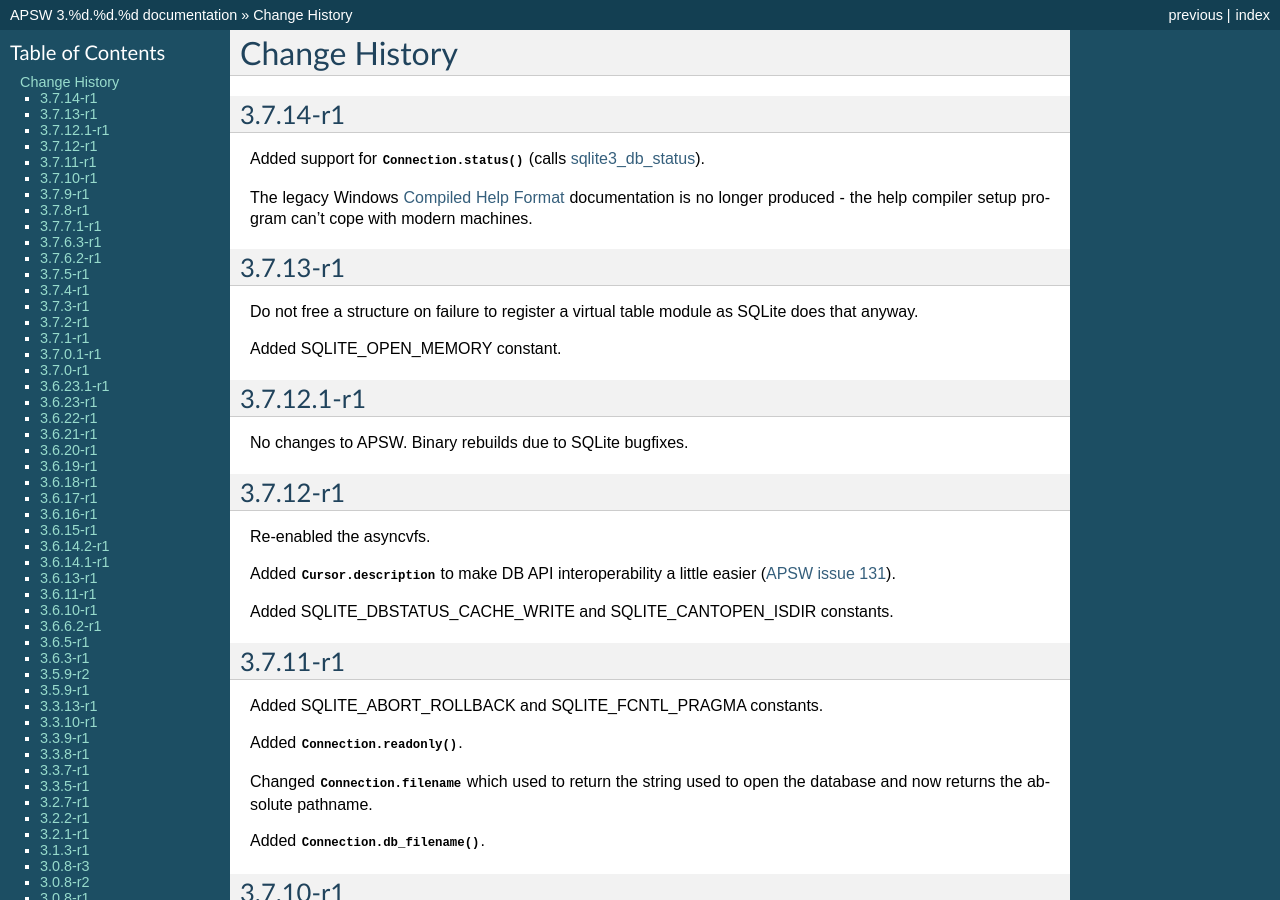
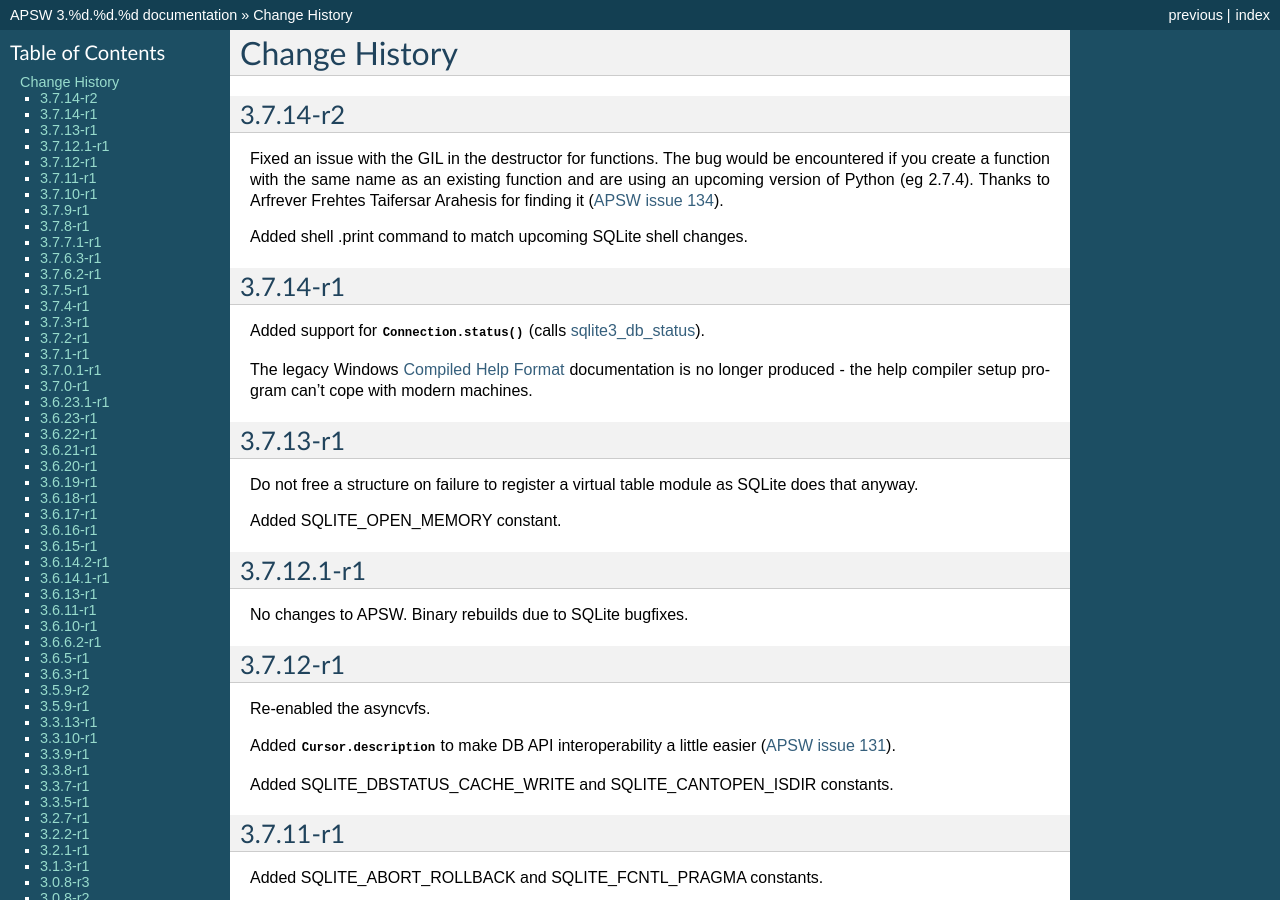
Before and after one commit to rogerbinns/apsw, a Sphinx documentation site: the page built from doc/changes.rst, in a window 1280 px wide and 900 px high. Built offline with Sphinx 7.4.7, drawn with Linux system fonts in a browser that asks for light colours; pages that are not in the unit, such as notebooks, are missing from menus; the version number is read from the project's files by our own code.

Commit message:
Document changes

```diff
--- a/doc/changes.rst
+++ b/doc/changes.rst
@@ -1,6 +1,17 @@
 Change History
 **************
 .. currentmodule:: apsw
+
+3.7.14-r2
+=========
+
+Fixed an issue with the GIL in the destructor for functions.  The bug
+would be encountered if you create a function with the same name as an
+existing function and are using an upcoming version of Python (eg
+2.7.4).  Thanks to Arfrever Frehtes Taifersar Arahesis for finding it
+(:issue:`134`).
+
+Added shell .print command to match upcoming SQLite shell changes.
 
 3.7.14-r1
 =========
```
